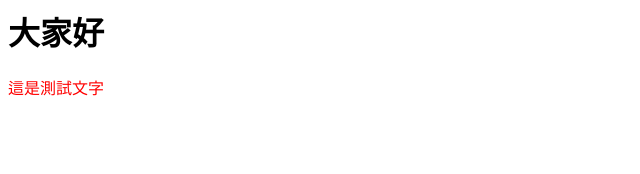
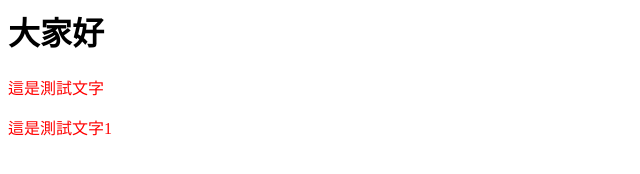
Before and after one commit to hsiaolan/gitTest, a plain HTML site: page index2.htm in a window 1280 px wide. Shown: the whole page, without its empty margins (0-640 px from the left). Drawn offline with Linux system fonts and the light colour scheme.

Commit message:
update index2.htm

```diff
--- a/index2.htm
+++ b/index2.htm
@@ -7,5 +7,6 @@
   <body>
     <h1>大家好</h1>
     <p class="red-color">這是測試文字</p>
+    <p class="red-color">這是測試文字1</p>
   </body>
 </html>
```
